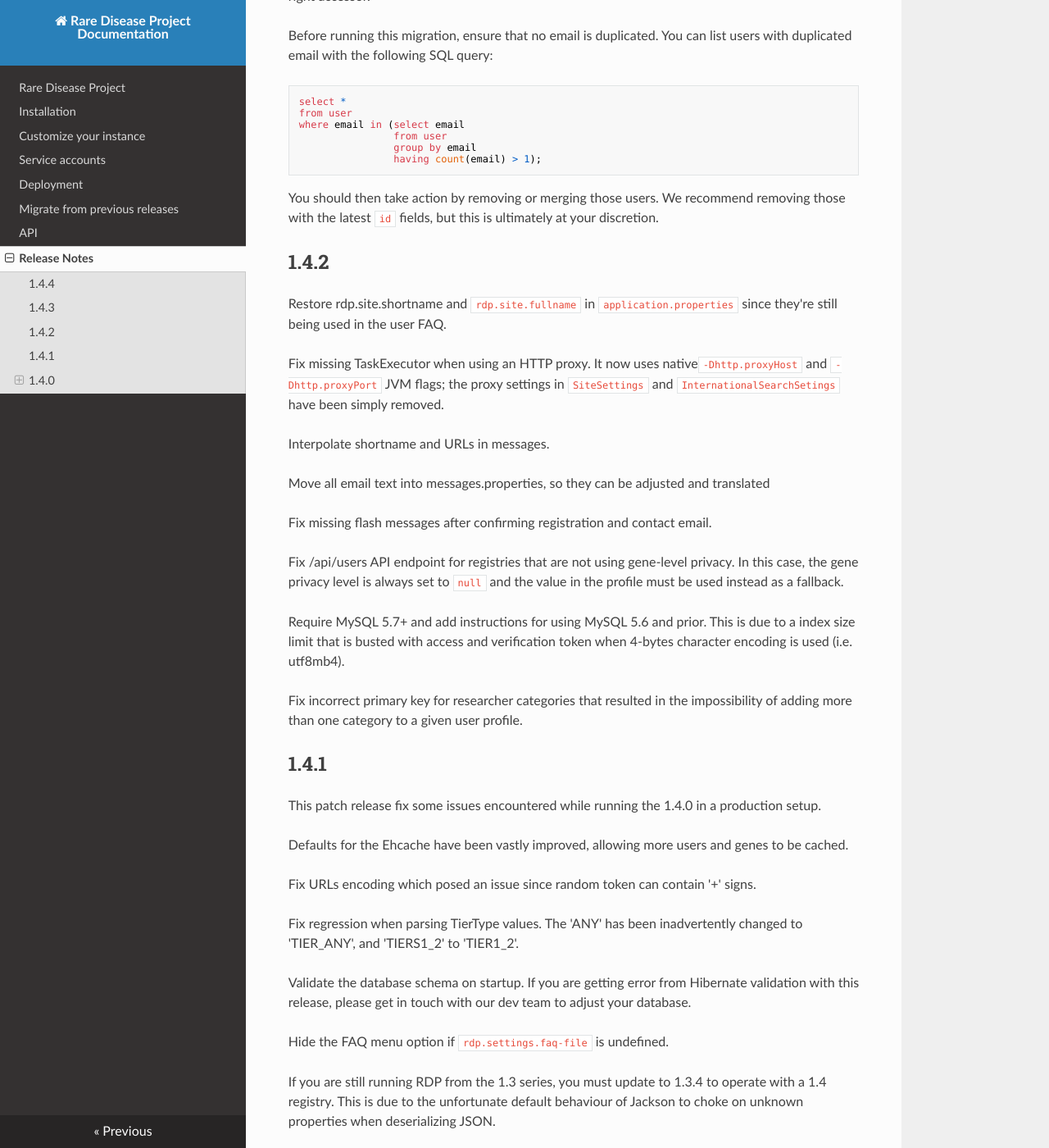
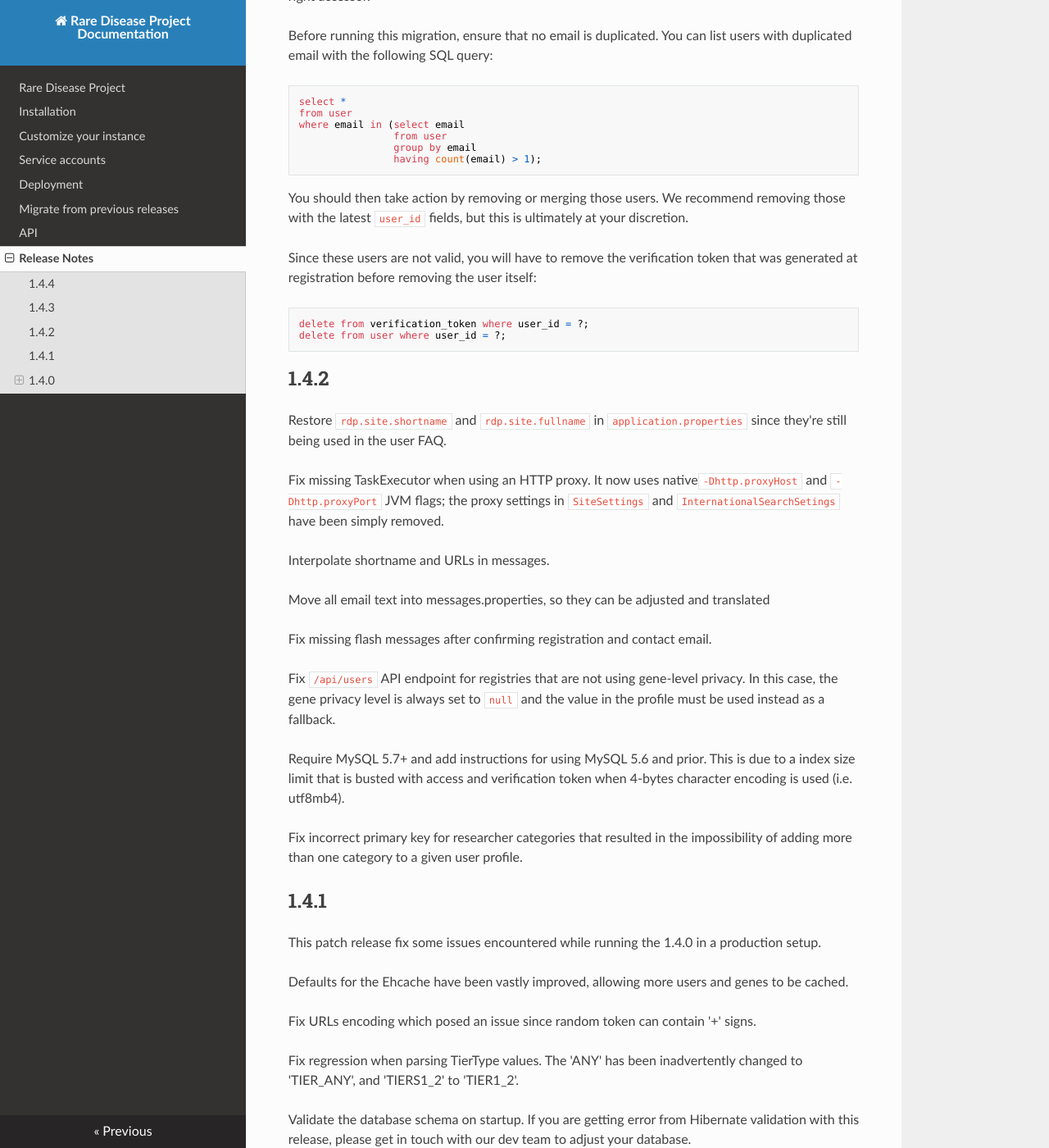
Before and after one commit to PavlidisLab/rdp, an MkDocs documentation site: the page built from docs/release-notes.md, in a window 1280 px wide and 1400 px high, scrolled down 555 px. Shown: the whole window at 82% size. Built offline with MkDocs 1.6.1, drawn with Linux system fonts in a browser that asks for light colours; nearby versions of some CDN libraries.

Commit message:
Add instructions for removing duplicated users in 1.4.3 release notes

````diff
--- a/docs/release-notes.md
+++ b/docs/release-notes.md
@@ -27,12 +27,20 @@ where email in (select email
                 having count(email) > 1);
 ```
 
-You should then take action by removing or merging those users. We recommend removing those with the latest `id`
+You should then take action by removing or merging those users. We recommend removing those with the latest `user_id`
 fields, but this is ultimately at your discretion.
+
+Since these users are not valid, you will have to remove the verification token that was generated at registration
+before removing the user itself:
+
+```sql
+delete from verification_token where user_id = ?;
+delete from user where user_id = ?;
+```
 
 ## 1.4.2
 
-Restore rdp.site.shortname and `rdp.site.fullname` in `application.properties` since they're still being used in the
+Restore `rdp.site.shortname` and `rdp.site.fullname` in `application.properties` since they're still being used in the
 user FAQ.
 
 Fix missing TaskExecutor when using an HTTP proxy. It now uses native`-Dhttp.proxyHost` and `-Dhttp.proxyPort` JVM
@@ -44,7 +52,7 @@ Move all email text into messages.properties, so they can be adjusted and transl
 
 Fix missing flash messages after confirming registration and contact email.
 
-Fix /api/users API endpoint for registries that are not using gene-level privacy. In this case, the gene privacy level
+Fix `/api/users` API endpoint for registries that are not using gene-level privacy. In this case, the gene privacy level
 is always set to `null` and the value in the profile must be used instead as a fallback.
 
 Require MySQL 5.7+ and add instructions for using MySQL 5.6 and prior. This is due to a index size limit that is busted
````
